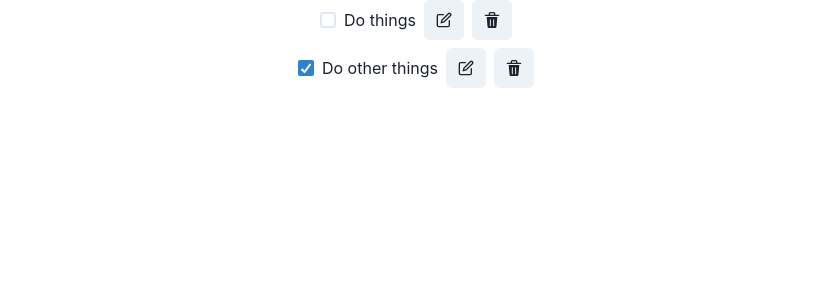
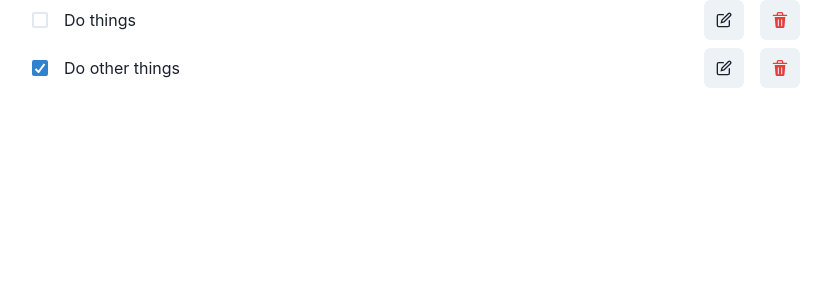
Before and after one commit to reinerb/todo-app, a React (Create React App) app: page / in a window 1280 px wide. Shown: the top 300 px of the page, without its empty margins (224-1055 px from the left). Built offline with nearby package versions, Linux system fonts and the light colour scheme.

Commit message:
Basic styling for TaskList

```diff
--- a/src/App.tsx
+++ b/src/App.tsx
@@ -1,7 +1,7 @@
 import * as React from "react";
 import { useState } from "react";
 import { v4 as uuid } from "uuid";
-import { ChakraProvider, theme } from "@chakra-ui/react";
+import { ChakraProvider, Container, Heading, theme } from "@chakra-ui/react";
 import { Routes, Route } from "react-router-dom";
 
 import { Task } from "./types/Task";
@@ -33,15 +33,18 @@ export const App = () => {
 
   return (
     <ChakraProvider theme={theme}>
+      <Container maxW="container.md" padding={0}>
         <Routes>
           <Route
             path="/"
             element={<TaskList tasks={tasks} toggleComplete={toggleComplete} />}
           />
-        <Route path="/new" />
-        <Route path=":taskId" />
+          <Route path="/new" element={<Heading>New Task</Heading>} />
+          <Route path=":taskId" element={<Heading>Task Page</Heading>} />
           <Route path=":taskId/edit" />
+          <Route path="*" />
         </Routes>
+      </Container>
     </ChakraProvider>
   );
 };
--- a/src/components/TaskList.tsx
+++ b/src/components/TaskList.tsx
@@ -12,7 +12,7 @@ function TaskList(props: Props) {
   const { tasks, toggleComplete } = props;
 
   return (
-    <VStack>
+    <VStack w="full">
       {tasks.map((task: Task) => {
         return (
           <TaskListRow
--- a/src/components/TaskListRow.tsx
+++ b/src/components/TaskListRow.tsx
@@ -1,5 +1,5 @@
 import { EditIcon, DeleteIcon } from "@chakra-ui/icons";
-import { Checkbox, HStack, IconButton, Text } from "@chakra-ui/react";
+import { Checkbox, Grid, IconButton, Text } from "@chakra-ui/react";
 import React from "react";
 import { Task } from "../types/Task";
 
@@ -13,7 +13,12 @@ function TaskListRow(props: Props) {
   const { task, toggleComplete } = props;
 
   return (
-    <HStack>
+    <Grid
+      width="full"
+      templateColumns="auto 1fr auto auto"
+      gap="1rem"
+      alignItems="center"
+    >
       <Checkbox
         id={task.id}
         aria-label="Mark complete"
@@ -22,8 +27,12 @@ function TaskListRow(props: Props) {
       />
       <Text> {task.title}</Text>
       <IconButton aria-label="Edit task" icon={<EditIcon />} />
-      <IconButton aria-label="Delete task" icon={<DeleteIcon />} />
-    </HStack>
+      <IconButton
+        aria-label="Delete task"
+        icon={<DeleteIcon />}
+        color="red.500"
+      />
+    </Grid>
   );
 }
 
```
Lines whose indentation alone changed are shown as unchanged.
